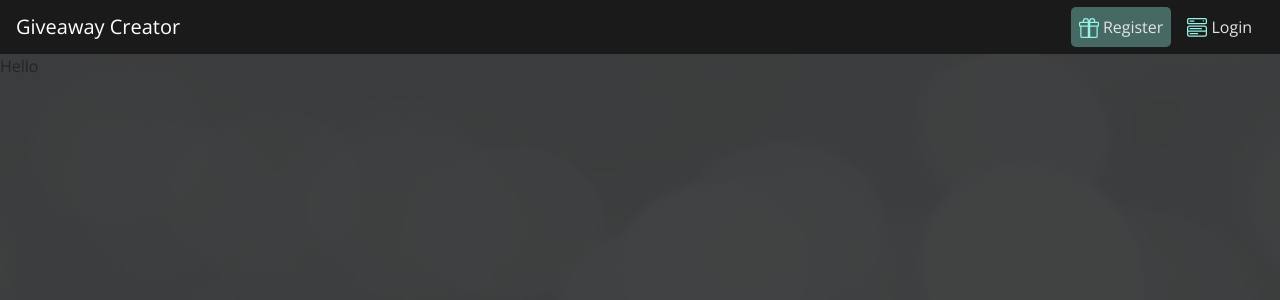
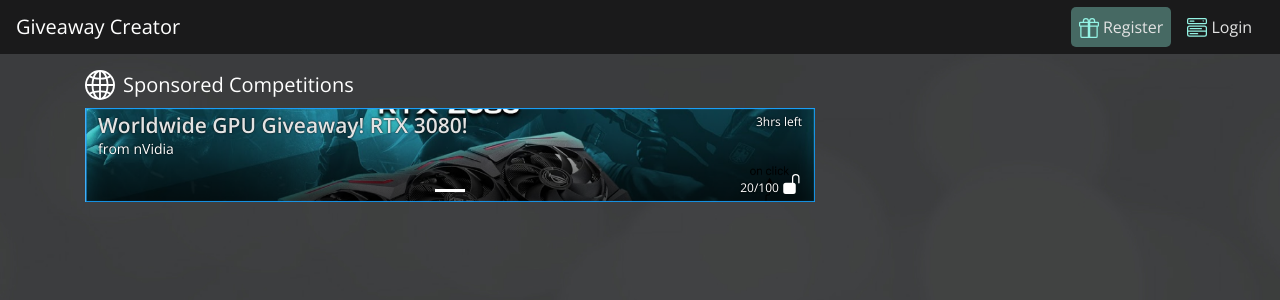
Before and after one commit to Andrei1524/gw-creator, a Nuxt app in the folder client/: page / in a window 1280 px wide. Shown: the top 300 px of the page. Built offline with nearby package versions, Linux system fonts and the light colour scheme; no server answers.

Commit message:
add sponsored competitions compoennet

```diff
--- /dev/null
+++ b/client/components/homepage/SponsoredCompetitions.vue
@@ -0,0 +1,108 @@
+<template>
+  <div>
+    <h5 class='d-flex align-items-center'>
+      <b-icon
+        class='mr-2'
+        icon="globe2"
+        aria-hidden="true"
+        style="width: 30px; height: 30px"
+      ></b-icon>
+      Sponsored Competitions
+    </h5>
+
+    <b-carousel
+      id="carousel-no-animation"
+      class='custom-carousel'
+      data-interval="false"
+      style="text-shadow: 0px 0px 2px #000"
+      no-animation
+      indicators
+      img-width="1024"
+      img-height="200"
+    >
+      <b-carousel-slide
+        img-height='200'
+        caption="Worldwide GPU Giveaway! RTX 3080!"
+        text='from nVidia'
+        img-src="~/assets/images/gw_background_default.PNG"
+      >
+        <span class='slide-pin hours-left'>3hrs left</span>
+        <span class='slide-pin participants'>20/100
+          <b-icon
+            icon="unlock-fill"
+            aria-hidden="true"
+            style="width: 20px; height: 20px"
+          ></b-icon>
+        </span>
+      </b-carousel-slide>
+<!--      <b-carousel-slide-->
+<!--        img-height='200'-->
+<!--        caption="Second Slide"-->
+<!--        img-src="https://picsum.photos/1024/480/?image=12"-->
+<!--      ></b-carousel-slide>-->
+    </b-carousel>
+  </div>
+</template>
+
+<script>
+export default {
+  data() {
+    return {}
+  },
+}
+</script>
+
+<style lang='scss'>
+@import './assets/css/variables';
+
+.custom-carousel {
+  img {
+    max-height: 160px;
+  }
+
+  .carousel-indicators {
+    margin-bottom: 0;
+  }
+
+  .carousel-caption {
+    padding: 0;
+    right: unset;
+    top: 0;
+    left: 0;
+    height: fit-content;
+    text-align: left;
+    width: 100%;
+    height: 100%;
+    padding-left: 13px;
+    padding-top: 5px;
+
+    h3 {
+      font-size: 21px;
+      color: $light-gray;
+      font-weight: 600;
+      margin-bottom: 0;
+    }
+
+    p {
+      font-size: 14px;
+    }
+
+    .slide-pin {
+      font-size: 12px;
+    }
+
+    .hours-left {
+      position: absolute;
+      top: 5px;
+      right: 13px;
+      font-size: 12px;
+    }
+
+    .participants {
+      position: absolute;
+      bottom: 5px;
+      right: 13px;
+    }
+  }
+}
+</style>
--- a/client/layouts/SplitLayout.vue
+++ b/client/layouts/SplitLayout.vue
@@ -16,7 +16,7 @@
         </div>
         <hr class="white-hr" />
       </div>
-      <div class='container mt-4' fluid>
+      <b-container class='container mt-4' fluid>
         <b-row align-h="between">
           <b-col cols="12" md="8">
             <Nuxt />
@@ -25,7 +25,7 @@
             <ShareGiveaway v-if="componentToShow === 'share-giveaway'" />
           </b-col>
         </b-row>
-      </div>
+      </b-container>
     </main>
   </div>
 </template>
--- a/client/layouts/default.vue
+++ b/client/layouts/default.vue
@@ -3,12 +3,22 @@
     <Alert />
     <Header />
     <main>
-      <Nuxt />
+      <b-container class='container mt-3' fluid>
+        <b-row align-h="between">
+          <b-col cols="12" md="8">
+            <Nuxt />
+          </b-col>
+          <b-col cols="12" md="4" align-h="center">
+            <ShareGiveaway v-if="componentToShow === 'share-giveaway'" />
+          </b-col>
+        </b-row>
+      </b-container>
     </main>
   </div>
 </template>
 
 <script>
+import { mapState } from 'vuex'
 import Header from '@/components/_shared/Header'
 import Alert from '@/components/_shared/Alert'
 
@@ -18,6 +28,10 @@
 
   data() {
     return {}
-  }
+  },
+
+  computed: {
+    ...mapState(['componentToShow']),
+  },
 }
 </script>
--- a/client/pages/index.vue
+++ b/client/pages/index.vue
@@ -1,9 +1,13 @@
 <template>
-  <div>
-    Hello
+  <div class='homepage'>
+    <SponsoredCompetitions />
   </div>
 </template>
 
 <script>
-export default {}
+import SponsoredCompetitions from '~/components/homepage/SponsoredCompetitions'
+export default {
+  name: 'Homepage',
+  components: { SponsoredCompetitions }
+}
 </script>
```
Also changed, not shown: client/assets/images/gw_background_default.PNG (added).
